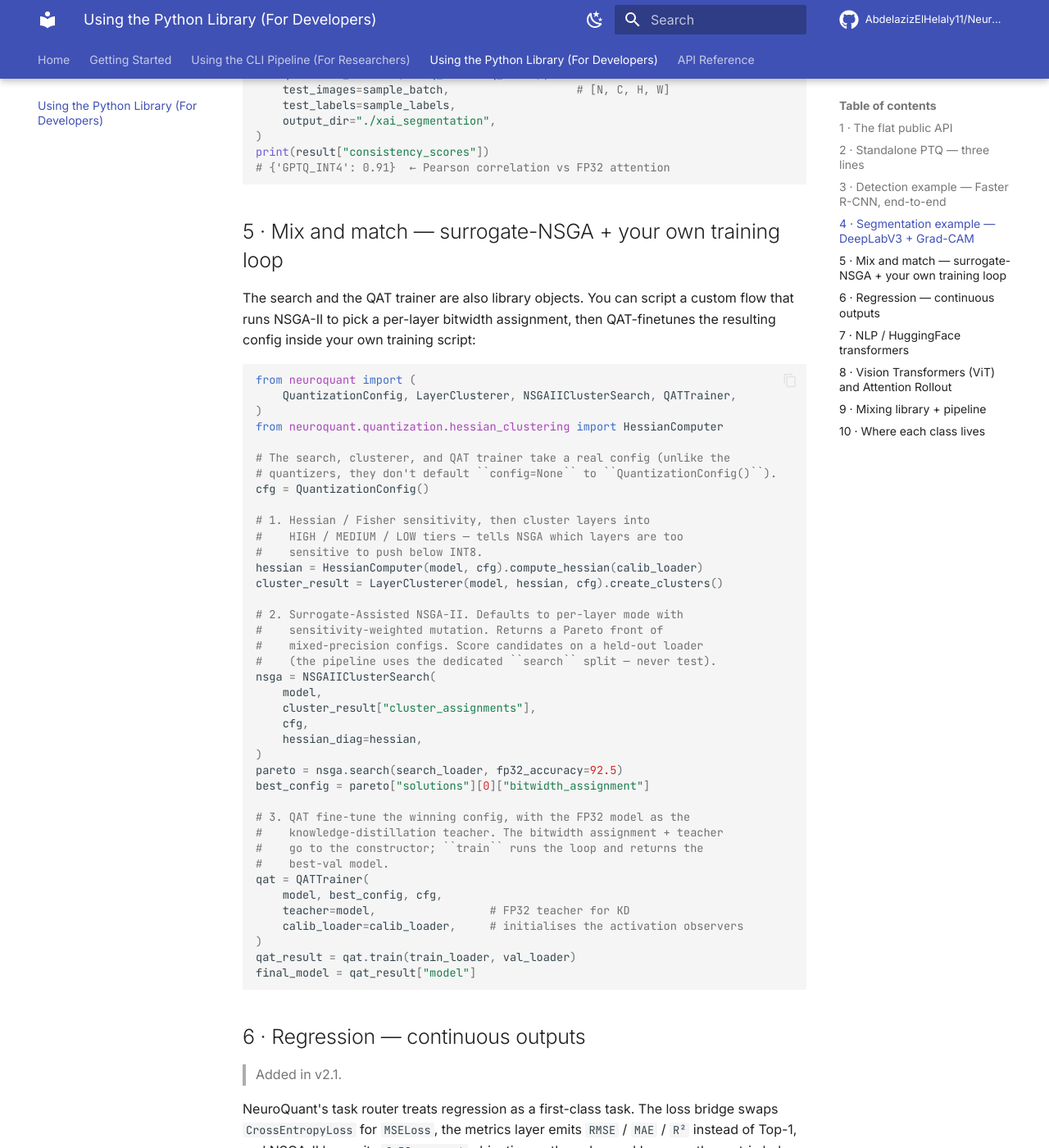
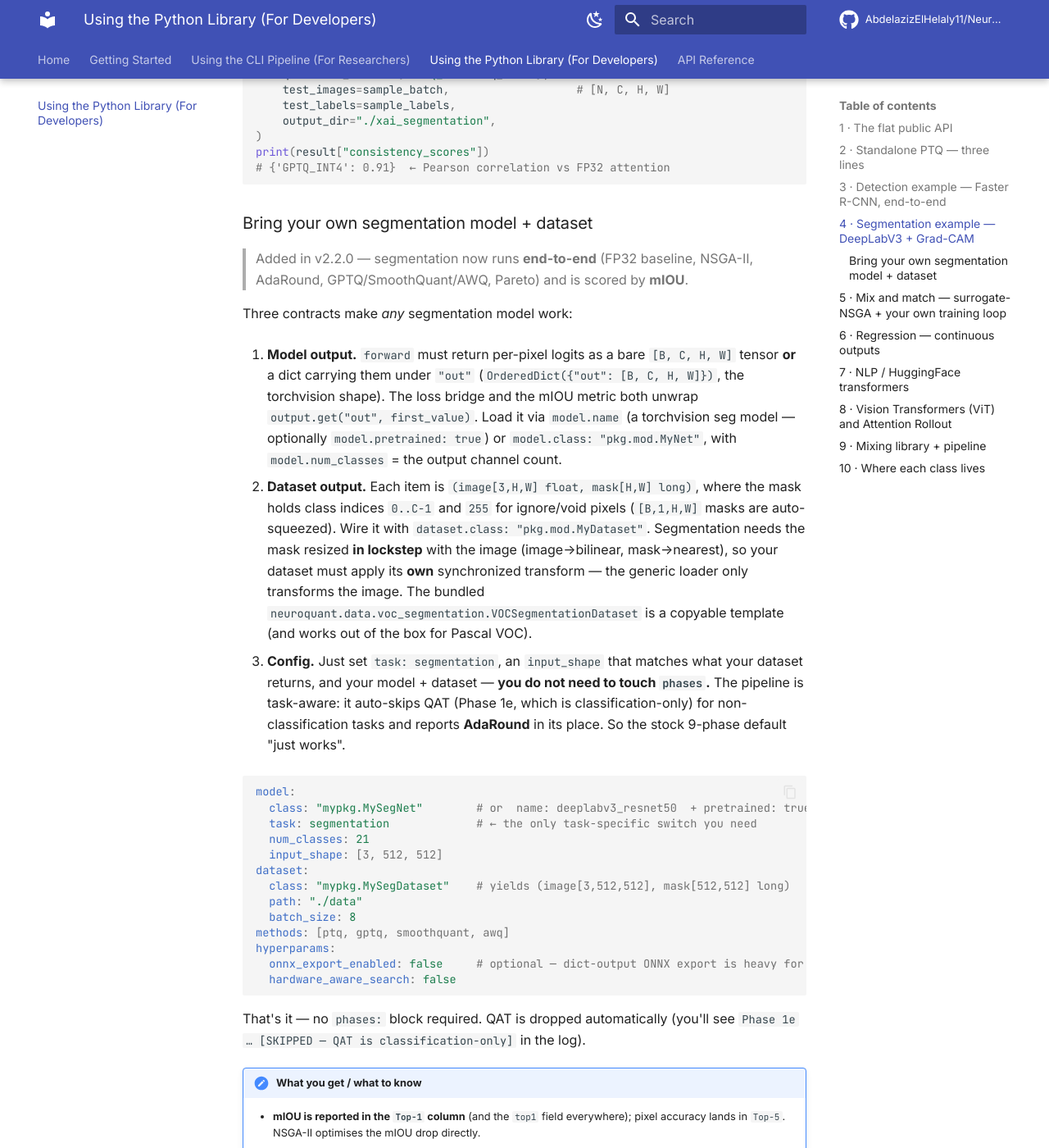
Before and after one commit to AbdelazizElHelaly11/NeuroQuant, an MkDocs documentation site: the page built from docs/library_mode.md, in a window 1280 px wide and 1400 px high, scrolled down 3054 px. Shown: the whole window at 82% size. Built offline with MkDocs 1.6.1 and Material for MkDocs 9.7.7, drawn with Linux system fonts in a browser that asks for light colours; comment, search, counter and statistics services are not loaded; some of the changed text lies outside the part shown.

Commit message:
Make task: segmentation work on the default config (task-aware phases)
The default 9-phase pipeline previously crashed for segmentation in
Phase 1e (QAT is classification-only — CrossEntropy + argmax on the
OrderedDict output) and Phase 3 (XAI did int(mask.item()) on a [H,W]
ground-truth mask). So a user had to hand-edit `phases`.

- Auto-skip Phase 1e (QAT) for non-classification tasks; the skipped
  phase no longer counts toward the completion total, so the stock
  config reports ALL PHASES COMPLETE. AdaRound is reported in QAT's
  place (the gate now also triggers on the auto-skip).
- Grad-CAM / the XAI comparison grid reduce a [H,W] segmentation mask to
  its dominant non-ignore class for the caption instead of crashing.
- Classification is unchanged (QAT still runs; 9/9 phases).
- Docs: `docs/library_mode.md` now shows the minimal `task: segmentation`
  config (no `phases` block needed); segmentation's metric label
  corrected to mIOU in the README + pipeline guide; CHANGELOG updated.

Verified: segmentation runs end-to-end on the default config, the
classification pipeline is byte-identical, and the 20-test suite passes.

Co-Authored-By: Claude Opus 4.8 <noreply@anthropic.com>

````diff
--- a/docs/library_mode.md
+++ b/docs/library_mode.md
@@ -153,6 +153,68 @@ result = xai.run(
 print(result["consistency_scores"])
 # {'GPTQ_INT4': 0.91}  ← Pearson correlation vs FP32 attention
 ```
+
+### Bring your own segmentation model + dataset
+
+> Added in v2.2.0 — segmentation now runs **end-to-end** (FP32 baseline,
+> NSGA-II, AdaRound, GPTQ/SmoothQuant/AWQ, Pareto) and is scored by **mIOU**.
+
+Three contracts make *any* segmentation model work:
+
+1. **Model output.** `forward` must return per-pixel logits as a bare
+   `[B, C, H, W]` tensor **or** a dict carrying them under `"out"`
+   (`OrderedDict({"out": [B, C, H, W]})`, the torchvision shape). The loss
+   bridge and the mIOU metric both unwrap `output.get("out", first_value)`.
+   Load it via `model.name` (a torchvision seg model — optionally
+   `model.pretrained: true`) or `model.class: "pkg.mod.MyNet"`, with
+   `model.num_classes` = the output channel count.
+
+2. **Dataset output.** Each item is `(image[3,H,W] float, mask[H,W] long)`,
+   where the mask holds class indices `0..C-1` and `255` for ignore/void
+   pixels (`[B,1,H,W]` masks are auto-squeezed). Wire it with
+   `dataset.class: "pkg.mod.MyDataset"`. Segmentation needs the mask
+   resized **in lockstep** with the image (image→bilinear, mask→nearest),
+   so your dataset must apply its **own** synchronized transform — the
+   generic loader only transforms the image. The bundled
+   `neuroquant.data.voc_segmentation.VOCSegmentationDataset` is a copyable
+   template (and works out of the box for Pascal VOC).
+
+3. **Config.** Just set `task: segmentation`, an `input_shape` that matches
+   what your dataset returns, and your model + dataset — **you do not need
+   to touch `phases`.** The pipeline is task-aware: it auto-skips QAT
+   (Phase 1e, which is classification-only) for non-classification tasks
+   and reports **AdaRound** in its place. So the stock 9-phase default
+   "just works".
+
+```yaml
+model:
+  class: "mypkg.MySegNet"        # or  name: deeplabv3_resnet50  + pretrained: true
+  task: segmentation             # ← the only task-specific switch you need
+  num_classes: 21
+  input_shape: [3, 512, 512]
+dataset:
+  class: "mypkg.MySegDataset"    # yields (image[3,512,512], mask[512,512] long)
+  path: "./data"
+  batch_size: 8
+methods: [ptq, gptq, smoothquant, awq]
+hyperparams:
+  onnx_export_enabled: false     # optional — dict-output ONNX export is heavy for seg
+  hardware_aware_search: false
+```
+
+That's it — no `phases:` block required. QAT is dropped automatically (you'll
+see `Phase 1e … [SKIPPED — QAT is classification-only]` in the log).
+
+!!! note "What you get / what to know"
+    - **mIOU is reported in the `Top-1` column** (and the `top1` field
+      everywhere); pixel accuracy lands in `Top-5`. NSGA-II optimises the
+      mIOU drop directly.
+    - The ignore label is **255** (the VOC / Cityscapes / ADE convention).
+    - Reported numbers are **weight-only** quantization (activations stay
+      FP32 in the PyTorch eval).
+    - AWQ works on segmentation (fixed input → static activation shapes)
+      but is memory-hungry at high resolution; it is skipped gracefully if
+      it runs out of memory.
 
 ## 5 · Mix and match — surrogate-NSGA + your own training loop
 
````
Also changed, not shown: CHANGELOG.md (+8 -0 lines), README.md (+1 -1 lines), docs/pipeline_mode.md (+1 -1 lines), 2 other files.
